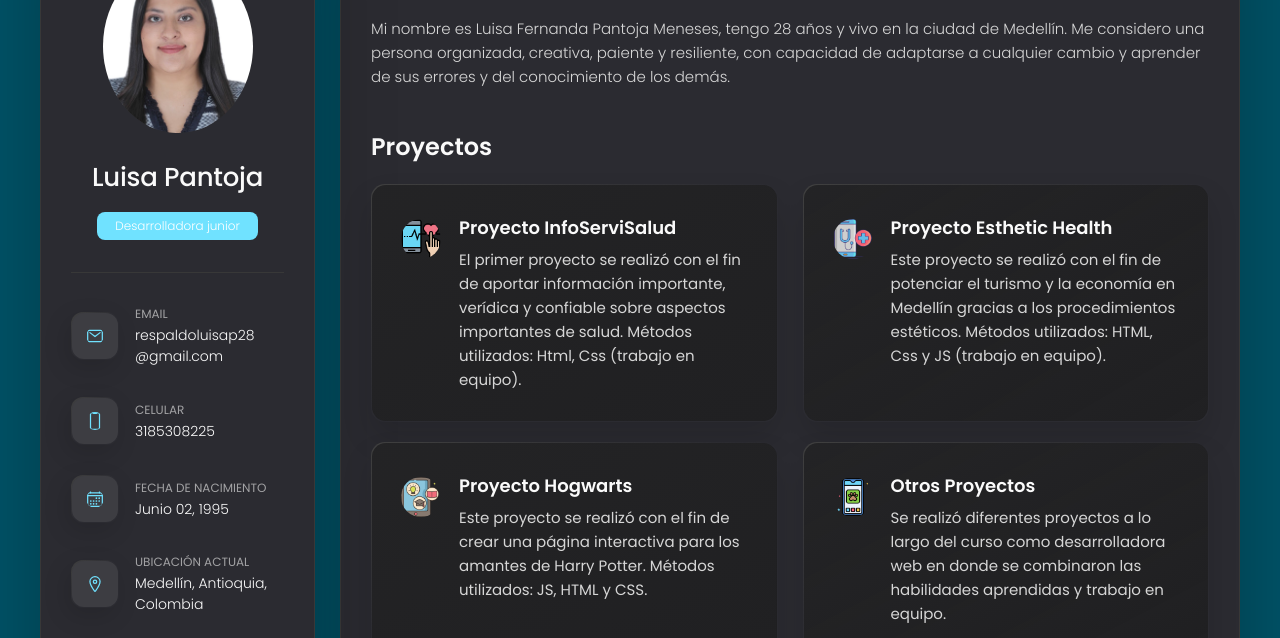
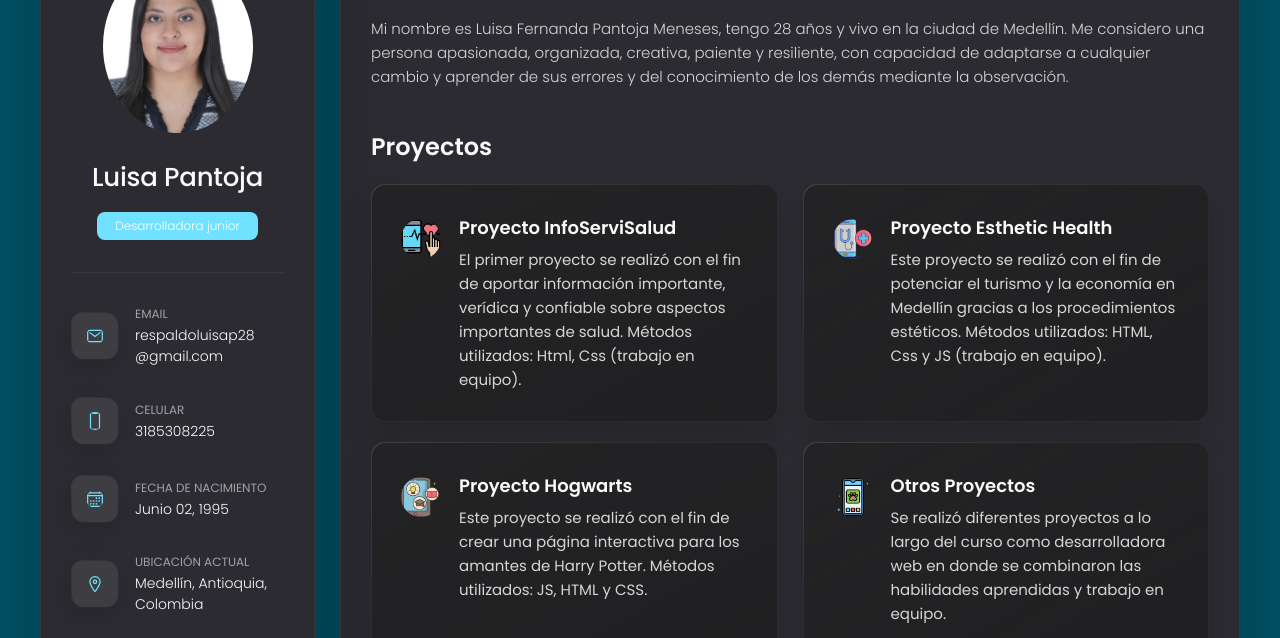
Before and after one commit to LuisaP28/Portafolio, a plain HTML site: page index.html in a window 1280 px wide. Shown: the part 162-800 px from the top of the page. Drawn offline with nearby package versions, Linux system fonts and the light colour scheme.

Commit message:
definitivo

```diff
--- a/index.html
+++ b/index.html
@@ -183,7 +183,7 @@
 
         <section class="sobreMi-text">
           <p>
-            Mi nombre es Luisa Fernanda Pantoja Meneses, tengo 28 años y vivo en la ciudad de Medellín. Me considero una persona organizada, creativa, paiente y resiliente, con capacidad de adaptarse a cualquier cambio y aprender de sus errores y del conocimiento de los demás.
+            Mi nombre es Luisa Fernanda Pantoja Meneses, tengo 28 años y vivo en la ciudad de Medellín. Me considero una persona apasionada, organizada, creativa, paiente y resiliente, con capacidad de adaptarse a cualquier cambio y aprender de sus errores y del conocimiento de los demás mediante la observación.
           </p>
         </section>
 
```
